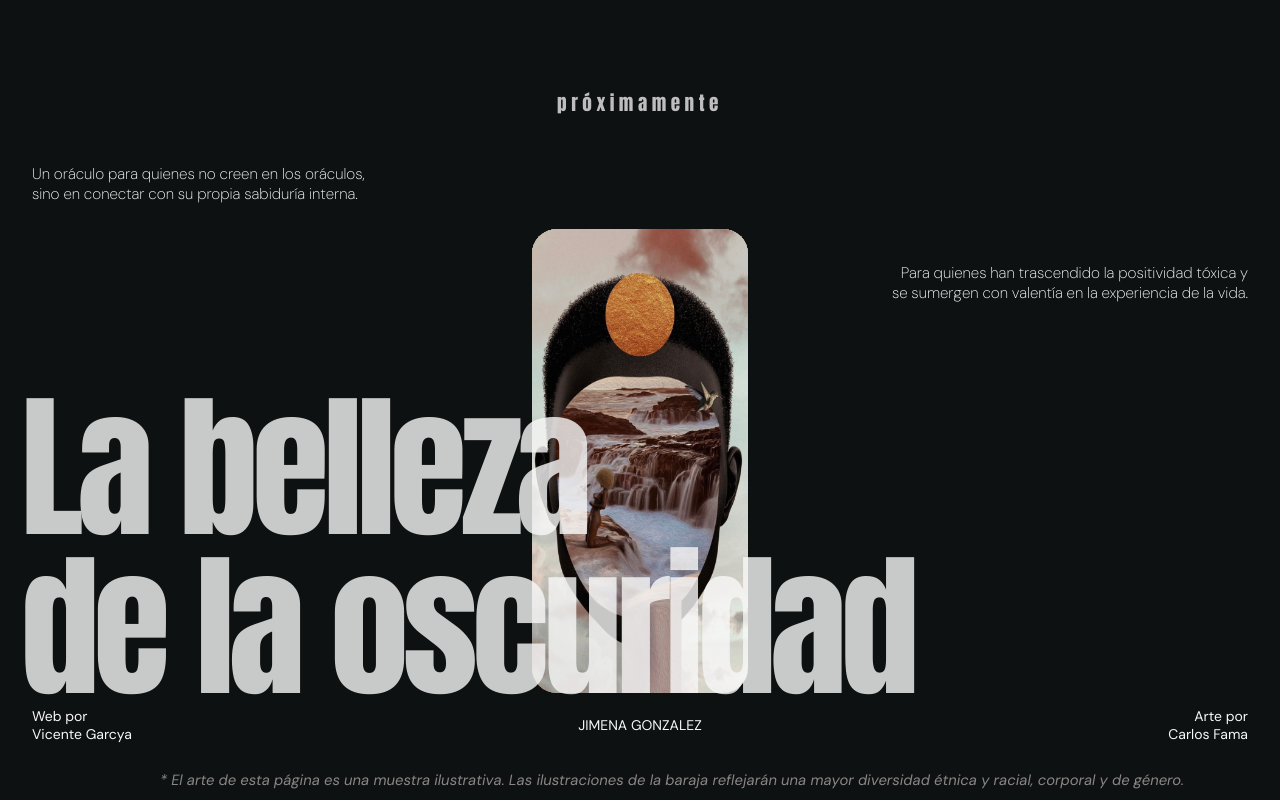
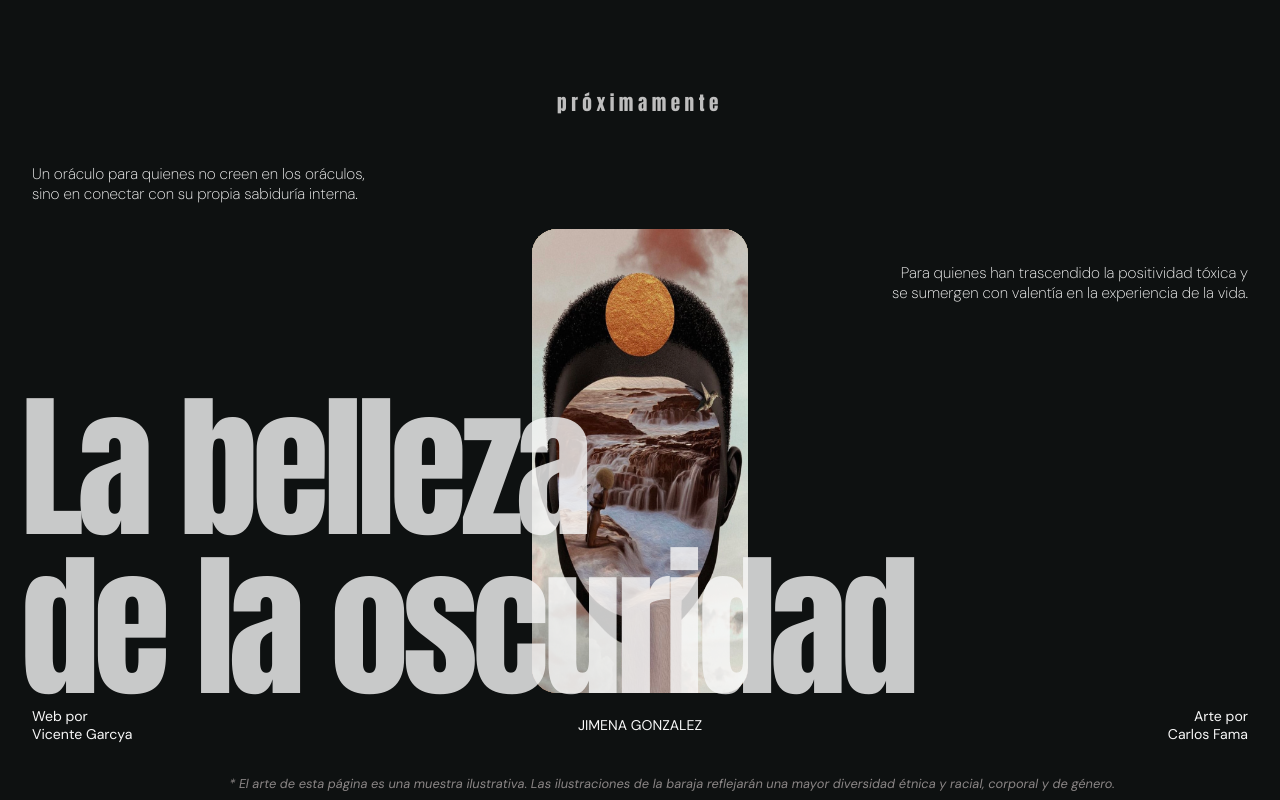
Before and after one commit to vicentegarcya/la-belleza-de-la-oscuridad, a React (Create React App) app: page / in a window 1280 px wide. Shown: the top 800 px of the page. Built offline with nearby package versions, Linux system fonts and the light colour scheme.

Commit message:
solve ipad problem

```diff
--- a/src/App.scss
+++ b/src/App.scss
@@ -254,12 +254,12 @@
 
 .footer > p {
   width: 100vw;
-  font-size: 1.85dvh;
+  font-size: 1vw;
   font-style: italic;
   margin: 0;
   margin-left: 2.5vw;
   position: absolute;
-  bottom: 10px;
+  bottom: 1dvh;
   left: 0;
   text-align: center;
   color: #8b8686;
@@ -286,7 +286,7 @@
 }
 
 .creadores_desktop .jimena {
-  font-size: 14px;
+  font-size: 1.1vw;
   text-align: center;
   margin: 0;
 }
@@ -296,14 +296,14 @@
 }
 
 .creadores_desktop > .carlos {
-  font-size: 14px;
+  font-size: 1.1vw;
   font-weight: 400;
   text-align: end;
   margin-right: 2.5vw;
 }
 
 .creadores_desktop > .supreme {
-  font-size: 14px;
+  font-size: 1.1vw;
   font-weight: 400;
   text-align: start;
   margin-left: 2.5vw;
```
